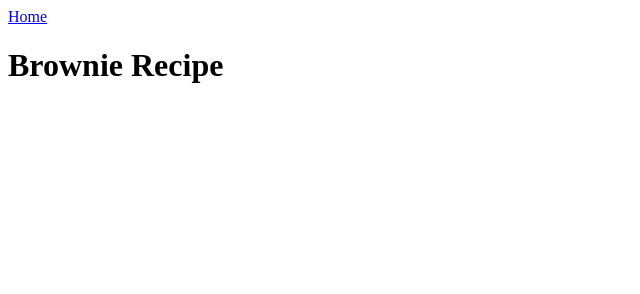
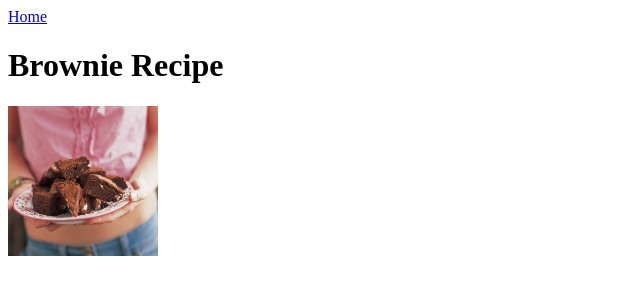
Before and after one commit to RZAhmed17/odin-recipes, a plain HTML site: page recipes/brownies.html in a window 1280 px wide. Shown: the whole page, without its empty margins (0-640 px from the left). Drawn offline with Linux system fonts and the light colour scheme.

Commit message:
Added images directory and brownies.jpg image file
Updated brownies.html to include image file.

```diff
--- a/recipes/brownies.html
+++ b/recipes/brownies.html
@@ -8,5 +8,6 @@
 <body>
     <a href="../index.html">Home</a>
     <h1>Brownie Recipe</h1>
+    <img src="../images/bronwies.jpg" alt="Brownies" height="150" width="150">
 </body>
 </html>
```
Also changed, not shown: images/bronwies.jpg (added).
